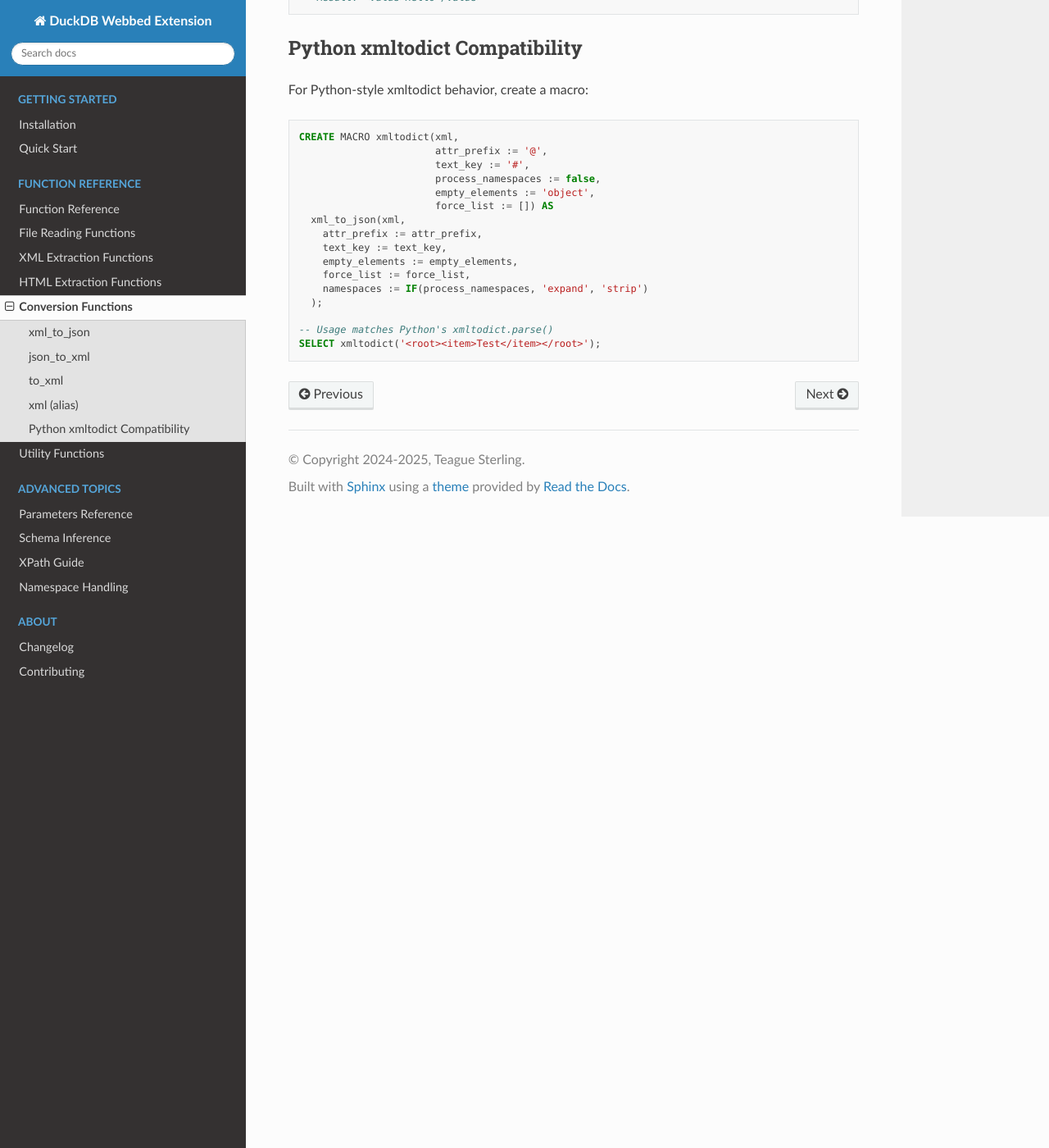
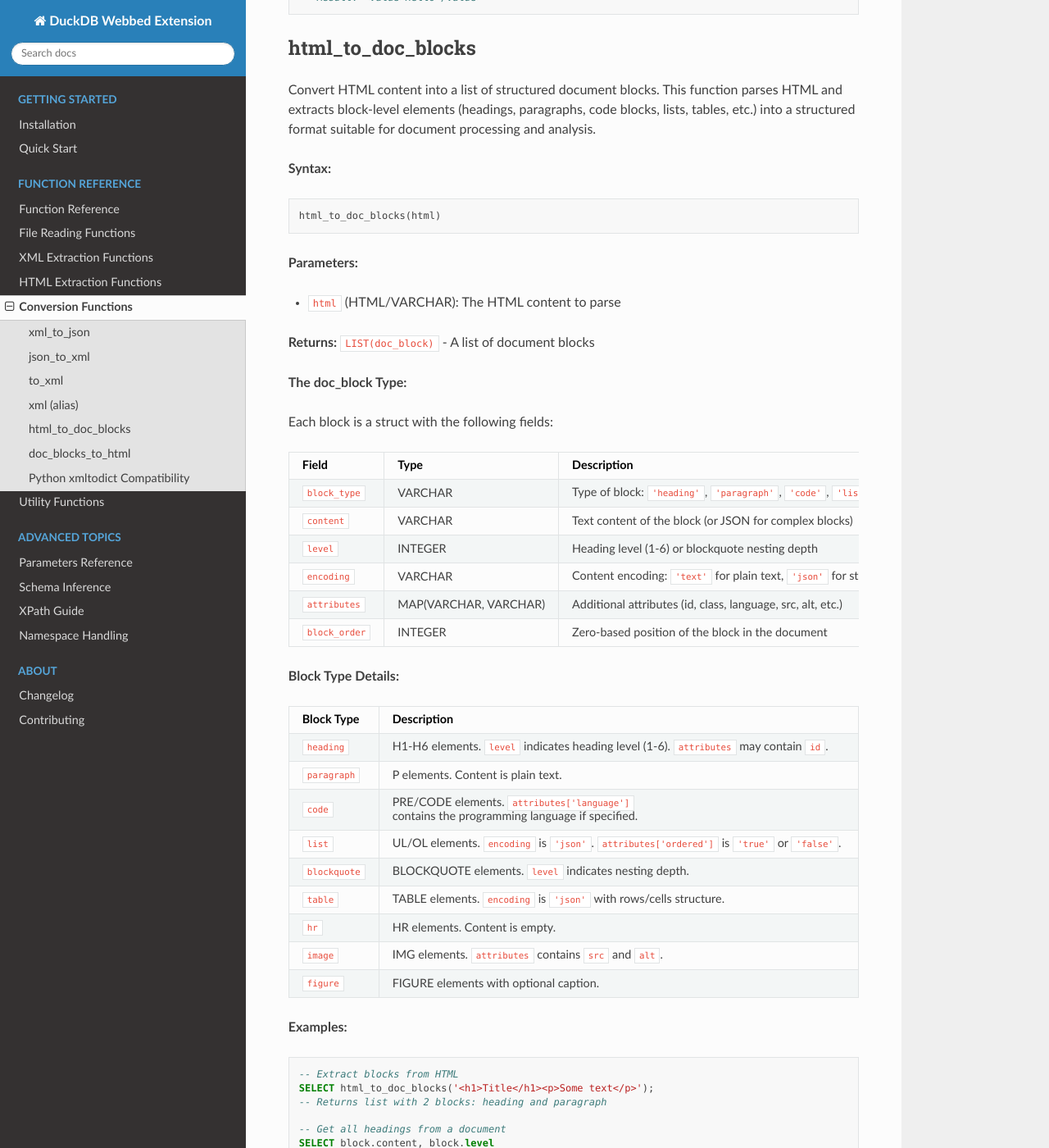
Before and after one commit to teaguesterling/duckdb_webbed, a Sphinx documentation site: the page built from docs/functions/conversion.rst, in a window 1280 px wide and 1400 px high, scrolled down 2863 px. Shown: the whole window at 82% size. Built offline with Sphinx 7.4.7 and the Read the Docs theme 3.1.0, drawn with Linux system fonts in a browser that asks for light colours; some of the changed text lies outside the part shown.

Commit message:
Add documentation for html_to_doc_blocks and doc_blocks_to_html
- Document doc_block type structure and all block types
- Add function reference with examples
- Update quick reference table in functions index
- Update changelog with v1.3.0 new features
- Update test statistics to 56 suites, 1691 assertions

🤖 Generated with [Claude Code](https://claude.com/claude-code)

Co-Authored-By: Claude Opus 4.5 <noreply@anthropic.com>

```diff
--- a/docs/functions/conversion.rst
+++ b/docs/functions/conversion.rst
@@ -160,6 +160,148 @@ Alias for ``to_xml``.
    -- Result: <value>Hello</value>
 
 
+html_to_doc_blocks
+------------------
+
+Convert HTML content into a list of structured document blocks. This function parses HTML and extracts block-level elements (headings, paragraphs, code blocks, lists, tables, etc.) into a structured format suitable for document processing and analysis.
+
+**Syntax:**
+
+.. code-block:: sql
+
+   html_to_doc_blocks(html)
+
+**Parameters:**
+
+- ``html`` (HTML/VARCHAR): The HTML content to parse
+
+**Returns:** ``LIST(doc_block)`` - A list of document blocks
+
+**The doc_block Type:**
+
+Each block is a struct with the following fields:
+
+.. list-table::
+   :header-rows: 1
+   :widths: 20 15 65
+
+   * - Field
+     - Type
+     - Description
+   * - ``block_type``
+     - VARCHAR
+     - Type of block: ``'heading'``, ``'paragraph'``, ``'code'``, ``'list'``, ``'blockquote'``, ``'table'``, ``'hr'``, ``'image'``, ``'figure'``
+   * - ``content``
+     - VARCHAR
+     - Text content of the block (or JSON for complex blocks)
+   * - ``level``
+     - INTEGER
+     - Heading level (1-6) or blockquote nesting depth
+   * - ``encoding``
+     - VARCHAR
+     - Content encoding: ``'text'`` for plain text, ``'json'`` for structured content
+   * - ``attributes``
+     - MAP(VARCHAR, VARCHAR)
+     - Additional attributes (id, class, language, src, alt, etc.)
+   * - ``block_order``
+     - INTEGER
+     - Zero-based position of the block in the document
+
+**Block Type Details:**
+
+.. list-table::
+   :header-rows: 1
+   :widths: 15 85
+
+   * - Block Type
+     - Description
+   * - ``heading``
+     - H1-H6 elements. ``level`` indicates heading level (1-6). ``attributes`` may contain ``id``.
+   * - ``paragraph``
+     - P elements. Content is plain text.
+   * - ``code``
+     - PRE/CODE elements. ``attributes['language']`` contains the programming language if specified.
+   * - ``list``
+     - UL/OL elements. ``encoding`` is ``'json'``. ``attributes['ordered']`` is ``'true'`` or ``'false'``.
+   * - ``blockquote``
+     - BLOCKQUOTE elements. ``level`` indicates nesting depth.
+   * - ``table``
+     - TABLE elements. ``encoding`` is ``'json'`` with rows/cells structure.
+   * - ``hr``
+     - HR elements. Content is empty.
+   * - ``image``
+     - IMG elements. ``attributes`` contains ``src`` and ``alt``.
+   * - ``figure``
+     - FIGURE elements with optional caption.
+
+**Examples:**
+
+.. code-block:: sql
+
+   -- Extract blocks from HTML
+   SELECT html_to_doc_blocks('<h1>Title</h1><p>Some text</p>');
+   -- Returns list with 2 blocks: heading and paragraph
+
+   -- Get all headings from a document
+   SELECT block.content, block.level
+   FROM (SELECT unnest(html_to_doc_blocks(html)) as block FROM documents)
+   WHERE block.block_type = 'heading';
+
+   -- Count blocks by type
+   SELECT block.block_type, COUNT(*)
+   FROM (SELECT unnest(html_to_doc_blocks(html)) as block FROM documents)
+   GROUP BY block.block_type;
+
+   -- Extract code blocks with their language
+   SELECT block.content, block.attributes['language'] as language
+   FROM (SELECT unnest(html_to_doc_blocks(
+       '<pre><code class="language-python">print("hello")</code></pre>'
+   )) as block)
+   WHERE block.block_type = 'code';
+
+
+doc_blocks_to_html
+------------------
+
+Convert a list of document blocks back to HTML. This is the inverse of ``html_to_doc_blocks``.
+
+**Syntax:**
+
+.. code-block:: sql
+
+   doc_blocks_to_html(blocks)
+
+**Parameters:**
+
+- ``blocks`` (LIST(doc_block)): A list of document blocks
+
+**Returns:** HTML - The reconstructed HTML content
+
+**Examples:**
+
+.. code-block:: sql
+
+   -- Round-trip conversion
+   SELECT doc_blocks_to_html(html_to_doc_blocks('<h1>Title</h1><p>Text</p>'));
+   -- Result: <h1>Title</h1><p>Text</p>
+
+   -- Filter and reconstruct (keep only headings and paragraphs)
+   SELECT doc_blocks_to_html(
+       list_filter(
+           html_to_doc_blocks(html),
+           block -> block.block_type IN ('heading', 'paragraph')
+       )
+   ) FROM documents;
+
+   -- Reorder blocks
+   SELECT doc_blocks_to_html(
+       list_sort(
+           html_to_doc_blocks(html),
+           block -> block.block_order DESC
+       )
+   ) FROM documents;
+
+
 Python xmltodict Compatibility
 ------------------------------
 
--- a/docs/functions/index.rst
+++ b/docs/functions/index.rst
@@ -115,6 +115,10 @@ Conversion Functions
      - Convert value to XML with custom node name
    * - ``parse_html(content)``
      - Parse HTML string into HTML type
+   * - ``html_to_doc_blocks(html)``
+     - Convert HTML to list of document blocks
+   * - ``doc_blocks_to_html(blocks)``
+     - Convert document blocks back to HTML
 
 Utility Functions
 ~~~~~~~~~~~~~~~~~
--- a/docs/index.rst
+++ b/docs/index.rst
@@ -56,7 +56,7 @@ Features
    - Built on libxml2 for robust parsing
    - Comprehensive error handling
    - Memory-safe RAII implementation
-   - 55 test suites with 1608 assertions
+   - 56 test suites with 1691 assertions
 
 
 Indices and tables
```
Also changed, not shown: docs/changelog.rst (+8 -1 lines).
